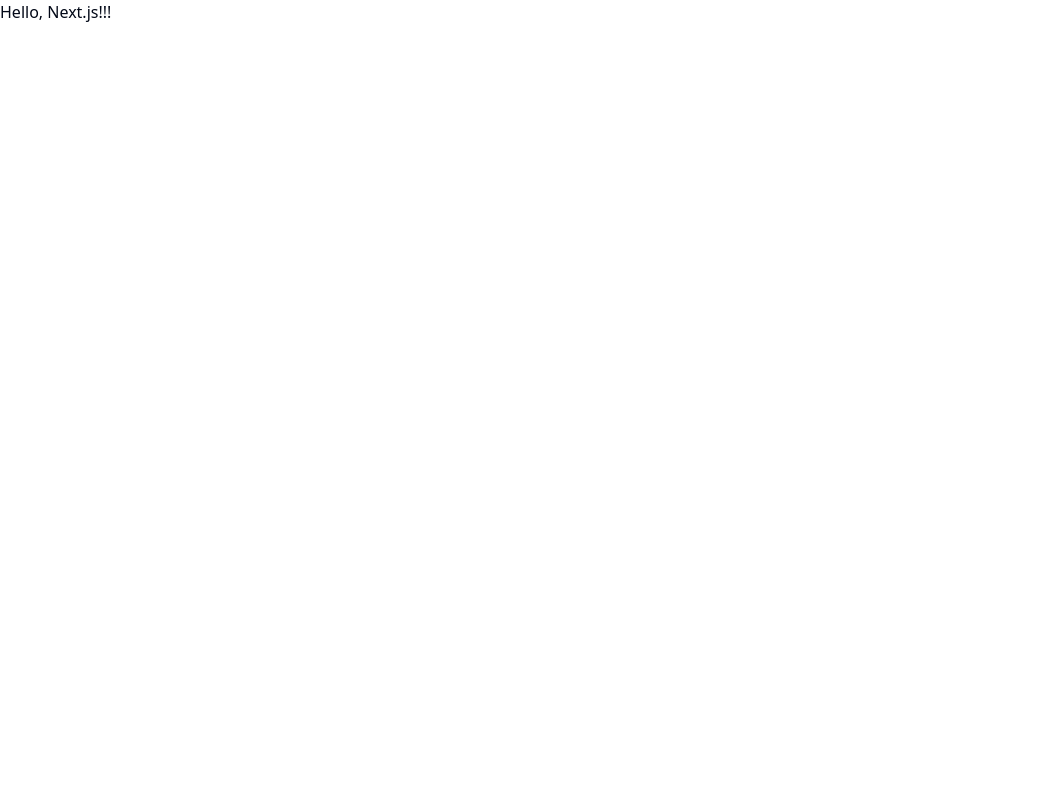
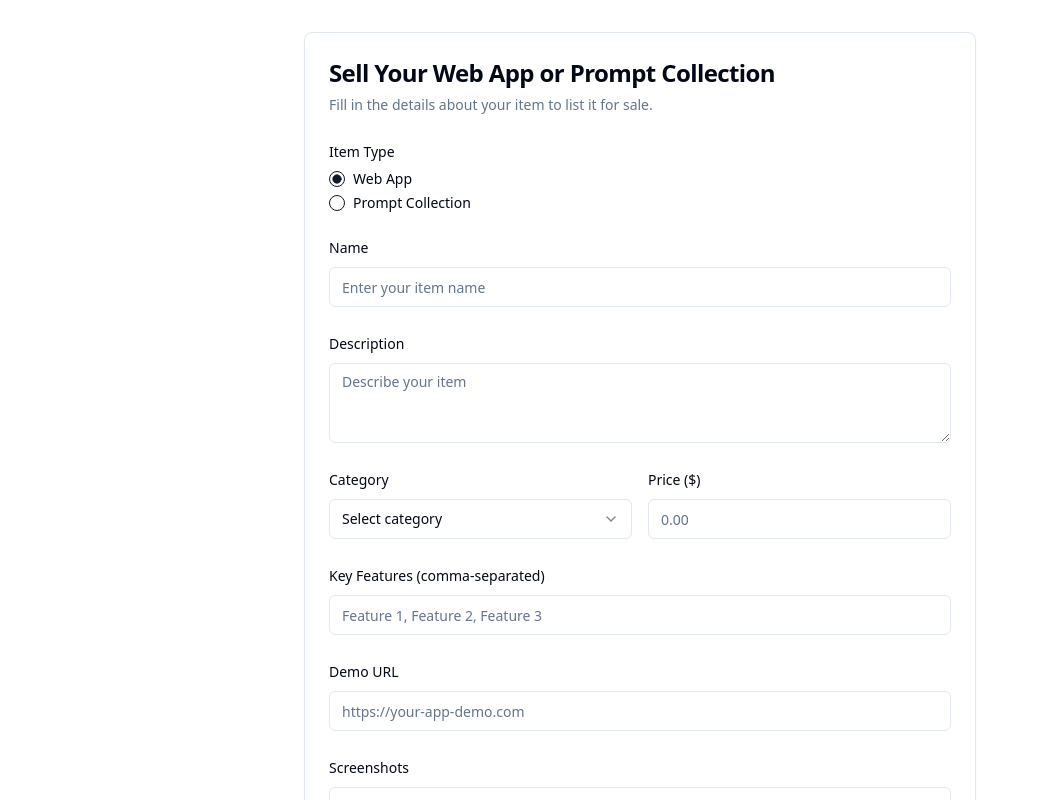
Before and after one commit to Mii4a/PronptApp, a Next.js app in the folder frontend/: page / in a window 1280 px wide. Shown: the top 800 px of the page, without its empty margins (0-1038 px from the left). Built offline with nearby package versions, Linux system fonts and the light colour scheme.

Commit message:
Modified Index

```diff
--- a/frontend/pages/index.tsx
+++ b/frontend/pages/index.tsx
@@ -1,11 +1,116 @@
-import React from 'react';
+import React, { useState } from 'react'
+import { Button } from "@/components/ui/button"
+import { Card, CardContent, CardDescription, CardFooter, CardHeader, CardTitle } from "@/components/ui/card"
+import { Input } from "@/components/ui/input"
+import { Label } from "@/components/ui/label"
+import { Textarea } from "@/components/ui/textarea"
+import { Select, SelectContent, SelectItem, SelectTrigger, SelectValue } from "@/components/ui/select"
+import { Switch } from "@/components/ui/switch"
+import { RadioGroup, RadioGroupItem } from "@/components/ui/radio-group"
 
-const Home: React.FC = () => {
+export default function SellItemForm() {
+  const [itemType, setItemType] = useState<'webapp' | 'prompt'>('webapp')
+
   return (
-    <div>
-      <h1>Hello, Next.js!!!</h1>
+    <div className="container mx-auto px-4 py-8">
+      <Card className="max-w-2xl mx-auto">
+        <CardHeader>
+          <CardTitle className="text-2xl font-bold">Sell Your Web App or Prompt Collection</CardTitle>
+          <CardDescription>Fill in the details about your item to list it for sale.</CardDescription>
+        </CardHeader>
+        <CardContent>
+          <form className="space-y-6">
+            <div className="space-y-2">
+              <Label>Item Type</Label>
+              <RadioGroup defaultValue="webapp" onValueChange={(value) => setItemType(value as 'webapp' | 'prompt')}>
+                <div className="flex items-center space-x-2">
+                  <RadioGroupItem value="webapp" id="webapp" />
+                  <Label htmlFor="webapp">Web App</Label>
+                </div>
+                <div className="flex items-center space-x-2">
+                  <RadioGroupItem value="prompt" id="prompt" />
+                  <Label htmlFor="prompt">Prompt Collection</Label>
+                </div>
+              </RadioGroup>
+            </div>
+
+            <div className="space-y-2">
+              <Label htmlFor="item-name">Name</Label>
+              <Input id="item-name" placeholder="Enter your item name" required />
+            </div>
+
+            <div className="space-y-2">
+              <Label htmlFor="item-description">Description</Label>
+              <Textarea id="item-description" placeholder="Describe your item" required />
+            </div>
+
+            <div className="grid grid-cols-2 gap-4">
+              <div className="space-y-2">
+                <Label htmlFor="item-category">Category</Label>
+                <Select>
+                  <SelectTrigger id="item-category">
+                    <SelectValue placeholder="Select category" />
+                  </SelectTrigger>
+                  <SelectContent>
+                    <SelectItem value="productivity">Productivity</SelectItem>
+                    <SelectItem value="education">Education</SelectItem>
+                    <SelectItem value="entertainment">Entertainment</SelectItem>
+                    <SelectItem value="business">Business</SelectItem>
+                    <SelectItem value="other">Other</SelectItem>
+                  </SelectContent>
+                </Select>
+              </div>
+
+              <div className="space-y-2">
+                <Label htmlFor="item-price">Price ($)</Label>
+                <Input id="item-price" type="number" min="0" step="0.01" placeholder="0.00" required />
+              </div>
+            </div>
+
+            <div className="space-y-2">
+              <Label htmlFor="item-features">Key Features (comma-separated)</Label>
+              <Input id="item-features" placeholder="Feature 1, Feature 2, Feature 3" />
+            </div>
+
+            {itemType === 'webapp' && (
+              <>
+                <div className="space-y-2">
+                  <Label htmlFor="app-demo-url">Demo URL</Label>
+                  <Input id="app-demo-url" type="url" placeholder="https://your-app-demo.com" />
+                </div>
+
+                <div className="space-y-2">
+                  <Label htmlFor="app-screenshots">Screenshots</Label>
+                  <Input id="app-screenshots" type="file" multiple accept="image/*" />
+                  <p className="text-sm text-muted-foreground">Upload up to 5 screenshots of your app (PNG or JPG)</p>
+                </div>
+              </>
+            )}
+
+            {itemType === 'prompt' && (
+              <>
+                <div className="space-y-2">
+                  <Label htmlFor="prompt-count">Number of Prompts</Label>
+                  <Input id="prompt-count" type="number" min="1" placeholder="Enter the number of prompts" required />
+                </div>
+
+                <div className="space-y-2">
+                  <Label htmlFor="prompt-preview">Sample Prompt</Label>
+                  <Textarea id="prompt-preview" placeholder="Enter a sample prompt from your collection" />
+                </div>
+              </>
+            )}
+
+            <div className="flex items-center space-x-2">
+              <Switch id="terms" />
+              <Label htmlFor="terms">I agree to the terms and conditions</Label>
+            </div>
+          </form>
+        </CardContent>
+        <CardFooter>
+          <Button className="w-full">List My Item for Sale</Button>
+        </CardFooter>
+      </Card>
     </div>
-  );
-};
-
-export default Home;
+  )
+}
```
Also changed, not shown: 1 other file (tests, documents, lock files or other folders).
